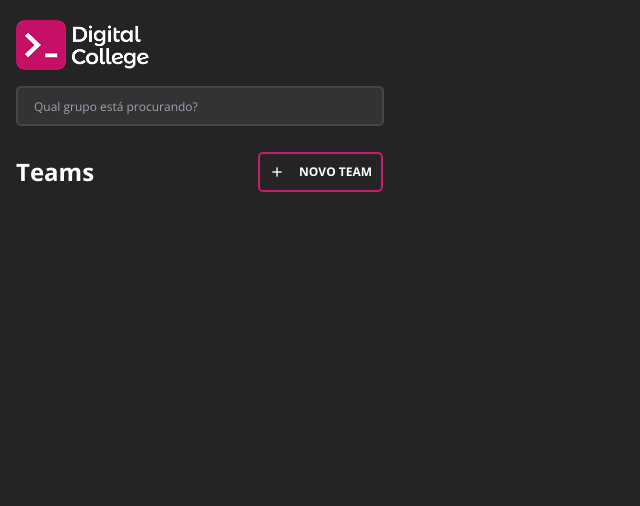
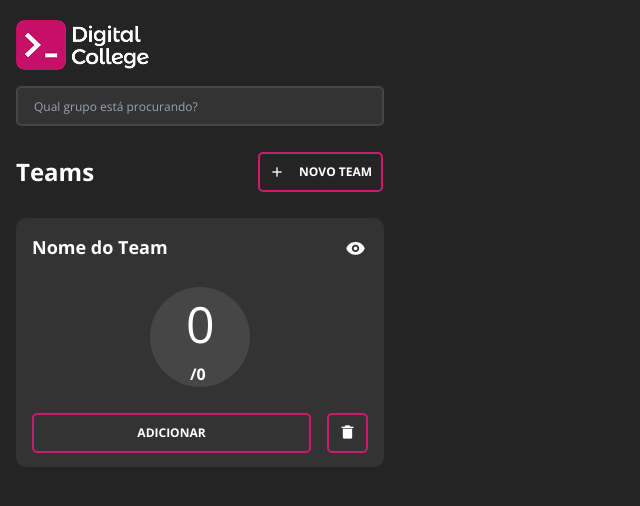
Before and after one commit to alissoncesar/projeto-digital-college, a plain HTML site: page index.html in a window 1280 px wide. Shown: the whole page, without its empty margins (0-640 px from the left). Drawn offline with nearby package versions, Linux system fonts and the light colour scheme.

Commit message:
finalizado nome team

```diff
--- a/index.html
+++ b/index.html
@@ -26,17 +26,33 @@
 </head>
 <body class="bg-[#242424]">
     <div>
-        <div class="pt-5 pl-4">
+        <div id="pesquisa" class="pt-5 pl-4">
             <img src="logo.png" alt="" class="pb-4">
             <input type="text" placeholder="Qual grupo está procurando?" class="h-[40px] w-[368px] rounded-[5px] bg-[#333333] border-[2px] border-[#464646] font-sans text-[12px] text-[#555555] pl-4">
         </div>
-        <div>
-            <div class="flex items-center gap-[164px] px-4 pt-[26px]">
-                <h3 class="font-bold text-[#FFFFFF] text-[24px]">Teams</h3>
-                <div class="flex justify-center items-center gap-[14px] h-[40px] w-[125px] border-[2px] border-[#C81C6F] rounded-[5px]">
-                    <i class='bx bx-plus' style='color:#ffffff'  ></i>
-                    <h4 class="font-bold text-[12px] text-[#FFFFFF]">NOVO TEAM</h4>
-                </div>
+        <div id="cabecalho" class="flex items-center gap-[164px] px-4 py-[26px]">
+            <h3 class="font-bold text-[#FFFFFF] text-[24px]">Teams</h3>
+            <button class="flex justify-center items-center gap-[14px] h-[40px] w-[125px] border-[2px] border-[#C81C6F] rounded-[5px] transition duration-200 ease-in-out hover:opacity-75">
+                <i class='bx bx-plus' style='color:#ffffff'  ></i>
+                <h4 class="font-bold text-[12px] text-[#FFFFFF]">NOVO TEAM</h4>
+            </button>
+        </div>
+        <div id="nome-team" class="w-[368px] h-[249px] bg-[#333333] rounded-[10px] mx-4">
+            <div class="flex items-center gap-[177px] pt-4 px-4">
+                <h5 class="font-bold text-[18px] text-[#FFFFFF]">Nome do Team</h5>
+                <i class='bx bxs-show text-[22px]' style='color:#ffffff'  ></i>
+            </div>
+            <div class="mx-auto my-[26px] rounded-full w-[100px] h-[100px] bg-[#464646]">
+                <h3 class="text-[50px] text-[#FFFFFF] px-[36px]">0</h3>
+                <h5 class="text-[16px] font-bold text-[#FFFFFF] px-[40px] mb-[14px]">/0</h5>
+            </div>
+            <div class="flex gap-4 px-4">
+                <button class="h-[40px] w-[279px] border-[2px] border-[#C81C6F] rounded-[5px] transition duration-200 ease-in-out hover:opacity-75">
+                    <h4 class="font-bold text-[12px] text-[#FFFFFF]">ADICIONAR</h4>
+                </button>
+                <button class="h-[40px] w-[41px] border-[2px] border-[#C81C6F] rounded-[5px] transition duration-200 ease-in-out hover:opacity-75">
+                    <i class='bx bxs-trash-alt' style='color:#ffffff' ></i>
+                </button>
             </div>
         </div>
     </div>
```
